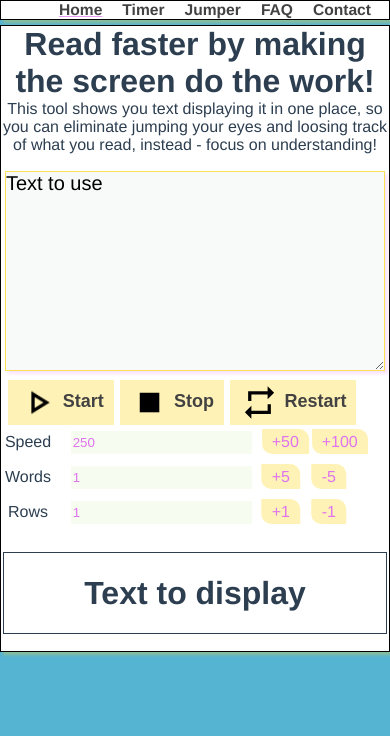
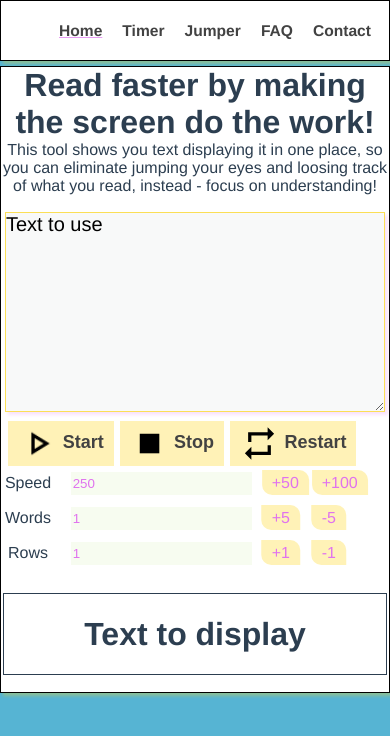
Before and after one commit to michalmietlinski/fastread.github.io, a Vue app: page /timer in a window 390 px wide. Shown: the top 736 px of the page. Built offline with nearby package versions, Linux system fonts and the light colour scheme.

Commit message:
menu height - fix for mobile

```diff
--- a/src/App.vue
+++ b/src/App.vue
@@ -592,12 +592,13 @@
 
         a {
           font-weight: bold;
-          padding: 0 10px;
+          padding: 2vh 10px;
           color: #424242;
           background: white;
           cursor: pointer;
           text-decoration: none;
           margin-bottom: 2px;
+          line-height: 5vh;
 
           &:hover {
             background-color: hsla(50, 98%, 53%, 0.3);
@@ -1055,12 +1056,13 @@
 
         a {
           font-weight: bold;
-          padding: 0 10px;
+          padding: 2vh 10px;
           color: #424242;
           background: white;
           cursor: pointer;
           text-decoration: none;
           margin-bottom: 2px;
+          line-height: 7vh;
 
           &:hover {
             background-color: hsla(50, 98%, 53%, 0.3);
@@ -1140,7 +1142,6 @@
 
             input {
               margin: 0;
-              /*padding: 0 5px;*/
               border: 0;
               background: #F7FCF0;
               color: #e073ee;
@@ -1513,12 +1514,14 @@
 
         a {
           font-weight: bold;
-          padding: 0 10px;
+          padding: 2vh 10px;
           color: #424242;
           background: white;
           cursor: pointer;
           text-decoration: none;
           margin-bottom: 2px;
+          line-height: 7vh;
+
 
           &:hover {
             background-color: hsla(50, 98%, 53%, 0.3);
@@ -1595,7 +1598,6 @@
 
                 input {
                   margin: 0;
-                  /*padding: 0 5px;*/
                   border: 0;
                   background: #F7FCF0;
                   color: #e073ee;
```
